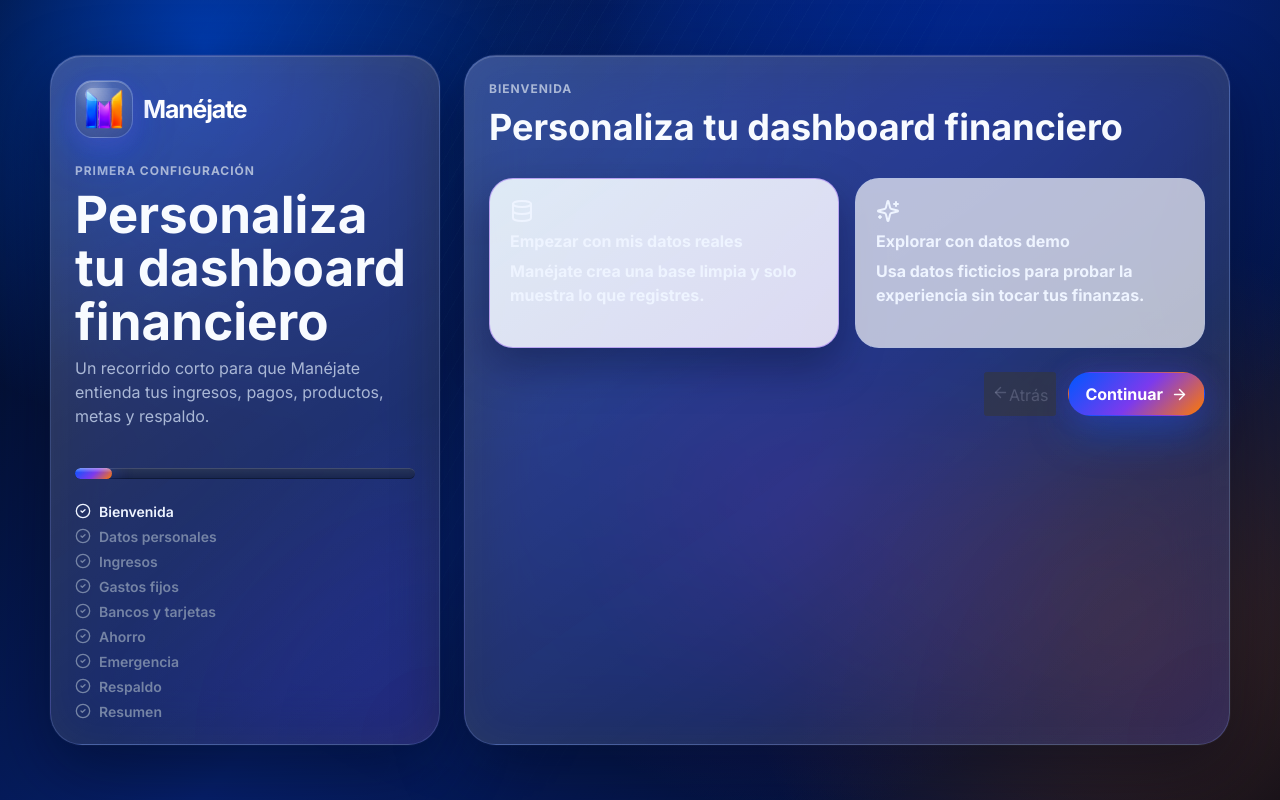
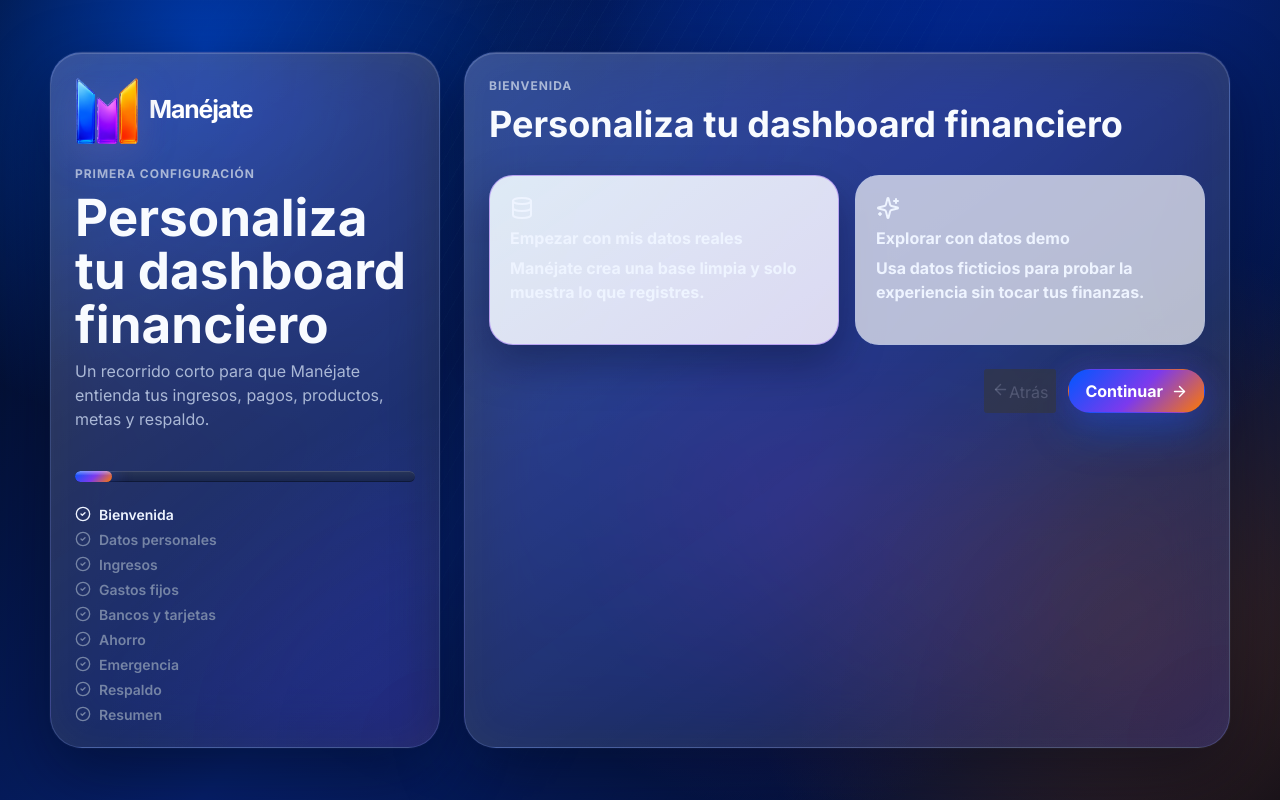
Before and after one commit to Jonathanse-design/Manejate, a React (Vite) app: page / in a window 1280 px wide. Built offline with nearby package versions, Linux system fonts and the light colour scheme.

Commit message:
cambio al isotipo

```diff
--- a/src/styles/globals.css
+++ b/src/styles/globals.css
@@ -665,38 +665,16 @@
 }
 
 .brand-symbol-glass {
-  position: relative;
-  width: clamp(42px, 5vw, 58px);
-  height: clamp(42px, 5vw, 58px);
+  width: clamp(46px, 5.4vw, 64px);
+  height: clamp(46px, 5.4vw, 64px);
   display: grid;
   place-items: center;
-  border: 1px solid rgba(154, 183, 255, 0.28);
-  border-radius: 18px;
-  background:
-    radial-gradient(circle at 30% 18%, rgba(255, 255, 255, 0.30), transparent 34%),
-    linear-gradient(145deg, rgba(255, 255, 255, 0.16), rgba(255, 255, 255, 0.045));
-  box-shadow:
-    0 18px 42px rgba(0, 87, 255, 0.32),
-    0 6px 24px rgba(124, 58, 237, 0.20),
-    inset 0 1px 0 rgba(255, 255, 255, 0.28),
-    inset 0 -14px 28px rgba(2, 7, 22, 0.16);
-  backdrop-filter: blur(24px) saturate(175%);
-  -webkit-backdrop-filter: blur(24px) saturate(175%);
-}
-
-.brand-symbol-glass::after {
-  content: "";
-  position: absolute;
-  inset: 7px 9px auto;
-  height: 13px;
-  border-radius: 999px;
-  background: linear-gradient(90deg, rgba(255, 255, 255, 0.32), rgba(255, 255, 255, 0.03));
-  pointer-events: none;
+  overflow: visible;
 }
 
 .brand-symbol-glass img {
-  width: 72%;
-  height: 72%;
+  width: 100%;
+  height: 100%;
   object-fit: contain;
   filter: drop-shadow(0 9px 18px rgba(0, 87, 255, 0.35)) drop-shadow(0 8px 14px rgba(255, 122, 0, 0.18));
 }
```
